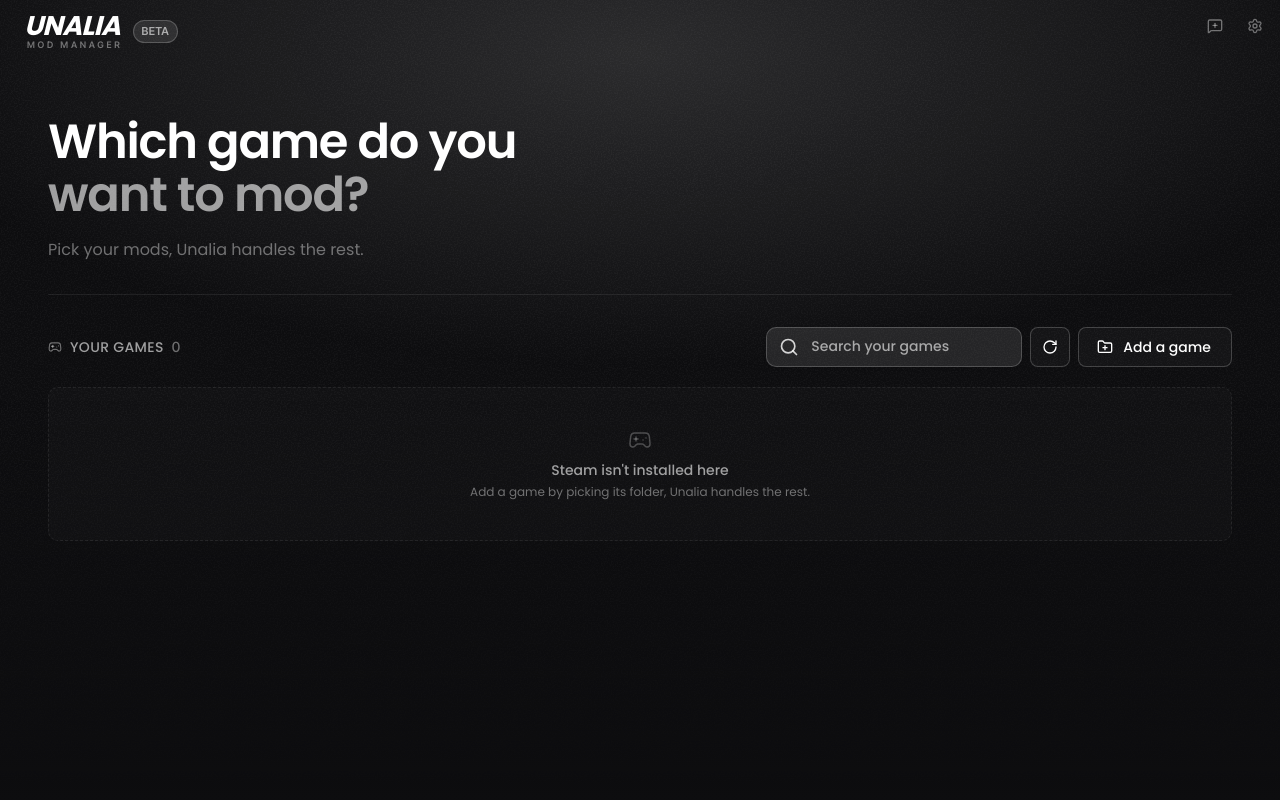
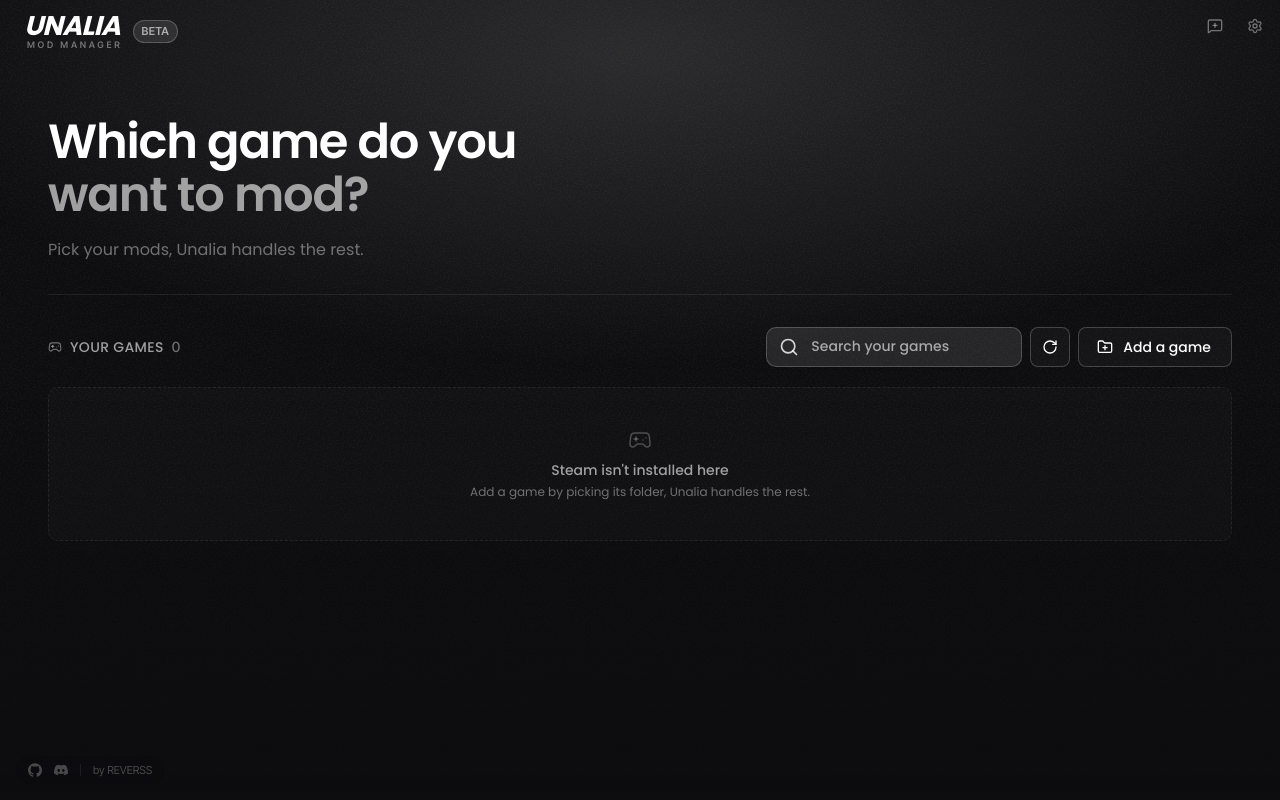
Before and after one commit to unalia-app/unalia-mod-manager, a Next.js app in the folder apps/desktop/: page / in a window 1280 px wide. Built offline with nearby package versions, Linux system fonts and the light colour scheme.

Commit message:
✨ feat(home) add GitHub and Discord links with the author credit

```diff
--- /dev/null
+++ b/apps/desktop/src/components/home/credits.tsx
@@ -0,0 +1,36 @@
+"use client";
+
+import { DiscordIcon, GitHubIcon, cn } from "@modalia/ui";
+
+import { DISCORD_URL, REPO_URL } from "@/lib/links";
+import { openExternal } from "@/lib/open";
+
+const LINK =
+	"flex cursor-pointer items-center rounded-full text-fg-faint transition-colors hover:text-fg-muted focus-visible:text-fg-muted";
+
+/**
+ * En bas à gauche de l'accueil, discret : le code, le Discord, l'auteur.
+ * Seulement sur l'accueil, pour ne pas gêner les pages des jeux.
+ */
+export function Credits({ className }: { className?: string }) {
+	return (
+		<nav
+			aria-label="Community"
+			className={cn(
+				"fixed bottom-4 left-4 z-20 flex items-center gap-3 rounded-full bg-bg/60 px-3 py-1.5 backdrop-blur-md",
+				className,
+			)}
+		>
+			<button type="button" className={LINK} aria-label="Source code on GitHub" onClick={() => void openExternal(REPO_URL)}>
+				<GitHubIcon className="size-3.5" />
+			</button>
+			<button type="button" className={LINK} aria-label="Discord" onClick={() => void openExternal(DISCORD_URL)}>
+				<DiscordIcon className="size-3.5" />
+			</button>
+			<span aria-hidden className="h-3 w-px bg-line" />
+			<button type="button" className={cn(LINK, "font-tight text-[11px]")} onClick={() => void openExternal(REPO_URL)}>
+				by REVERSS
+			</button>
+		</nav>
+	);
+}
--- a/apps/desktop/src/components/home/home-screen.tsx
+++ b/apps/desktop/src/components/home/home-screen.tsx
@@ -6,6 +6,7 @@
 import { Ambience } from "@/components/ambience";
 import { AppHeader } from "@/components/app-header";
 import { ContinueCard } from "@/components/home/continue-card";
+import { Credits } from "@/components/home/credits";
 import { GameLibrary, type LibraryState } from "@/components/home/game-library";
 import { Intro, introPlayed } from "@/components/intro";
 import { useAccent } from "@/hooks/use-accent";
@@ -122,6 +123,8 @@
 					onFocusChange={setFocused}
 				/>
 			</div>
+
+			{intro === "done" && <Credits className="animate-fade-in" />}
 		</main>
 	);
 }
--- /dev/null
+++ b/apps/desktop/src/lib/links.ts
@@ -0,0 +1,6 @@
+// Liens publics d'Unalia Mod Manager.
+
+export const REPO_URL = "https://github.com/unalia-app/unalia-mod-manager";
+
+// Invitation sans expiration.
+export const DISCORD_URL = "https://discord.gg/AMtDVqygh5";
--- /dev/null
+++ b/packages/ui/src/brand-icons.tsx
@@ -0,0 +1,20 @@
+import type { SVGProps } from "react";
+
+// Logos de marque (Simple Icons, CC0) : Lucide n'en a plus. Une couleur,
+// celle du texte, comme les icônes Lucide.
+
+export function GitHubIcon(props: SVGProps<SVGSVGElement>) {
+	return (
+		<svg viewBox="0 0 24 24" fill="currentColor" aria-hidden {...props}>
+			<path d="M12 .297c-6.63 0-12 5.373-12 12 0 5.303 3.438 9.8 8.205 11.385.6.113.82-.258.82-.577 0-.285-.01-1.04-.015-2.04-3.338.724-4.042-1.61-4.042-1.61C4.422 18.07 3.633 17.7 3.633 17.7c-1.087-.744.084-.729.084-.729 1.205.084 1.838 1.236 1.838 1.236 1.07 1.835 2.809 1.305 3.495.998.108-.776.417-1.305.76-1.605-2.665-.3-5.466-1.332-5.466-5.93 0-1.31.465-2.38 1.235-3.22-.135-.303-.54-1.523.105-3.176 0 0 1.005-.322 3.3 1.23.96-.267 1.98-.399 3-.405 1.02.006 2.04.138 3 .405 2.28-1.552 3.285-1.23 3.285-1.23.645 1.653.24 2.873.12 3.176.765.84 1.23 1.91 1.23 3.22 0 4.61-2.805 5.625-5.475 5.92.42.36.81 1.096.81 2.22 0 1.606-.015 2.896-.015 3.286 0 .315.21.69.825.57C20.565 22.092 24 17.592 24 12.297c0-6.627-5.373-12-12-12" />
+		</svg>
+	);
+}
+
+export function DiscordIcon(props: SVGProps<SVGSVGElement>) {
+	return (
+		<svg viewBox="0 0 24 24" fill="currentColor" aria-hidden {...props}>
+			<path d="M20.317 4.3698a19.7913 19.7913 0 00-4.8851-1.5152.0741.0741 0 00-.0785.0371c-.211.3753-.4447.8648-.6083 1.2495-1.8447-.2762-3.68-.2762-5.4868 0-.1636-.3933-.4058-.8742-.6177-1.2495a.077.077 0 00-.0785-.037 19.7363 19.7363 0 00-4.8852 1.515.0699.0699 0 00-.0321.0277C.5334 9.0458-.319 13.5799.0992 18.0578a.0824.0824 0 00.0312.0561c2.0528 1.5076 4.0413 2.4228 5.9929 3.0294a.0777.0777 0 00.0842-.0276c.4616-.6304.8731-1.2952 1.226-1.9942a.076.076 0 00-.0416-.1057c-.6528-.2476-1.2743-.5495-1.8722-.8923a.077.077 0 01-.0076-.1277c.1258-.0943.2517-.1923.3718-.2914a.0743.0743 0 01.0776-.0105c3.9278 1.7933 8.18 1.7933 12.0614 0a.0739.0739 0 01.0785.0095c.1202.099.246.1981.3728.2924a.077.077 0 01-.0066.1276 12.2986 12.2986 0 01-1.873.8914.0766.0766 0 00-.0407.1067c.3604.698.7719 1.3628 1.225 1.9932a.076.076 0 00.0842.0286c1.961-.6067 3.9495-1.5219 6.0023-3.0294a.077.077 0 00.0313-.0552c.5004-5.177-.8382-9.6739-3.5485-13.6604a.061.061 0 00-.0312-.0286zM8.02 15.3312c-1.1825 0-2.1569-1.0857-2.1569-2.419 0-1.3332.9555-2.4189 2.157-2.4189 1.2108 0 2.1757 1.0952 2.1568 2.419 0 1.3332-.9555 2.4189-2.1569 2.4189zm7.9748 0c-1.1825 0-2.1569-1.0857-2.1569-2.419 0-1.3332.9554-2.4189 2.1569-2.4189 1.2108 0 2.1757 1.0952 2.1568 2.419 0 1.3332-.946 2.4189-2.1568 2.4189Z" />
+		</svg>
+	);
+}
--- a/packages/ui/src/index.ts
+++ b/packages/ui/src/index.ts
@@ -1,4 +1,5 @@
 export { Badge, type BadgeProps, badgeVariants } from "./badge";
+export { DiscordIcon, GitHubIcon } from "./brand-icons";
 export { Button, type ButtonProps, buttonVariants } from "./button";
 export { cn } from "./cn";
 export { Dialog, DialogDescription, DialogFooter, DialogHeader, DialogTitle } from "./dialog";
```
